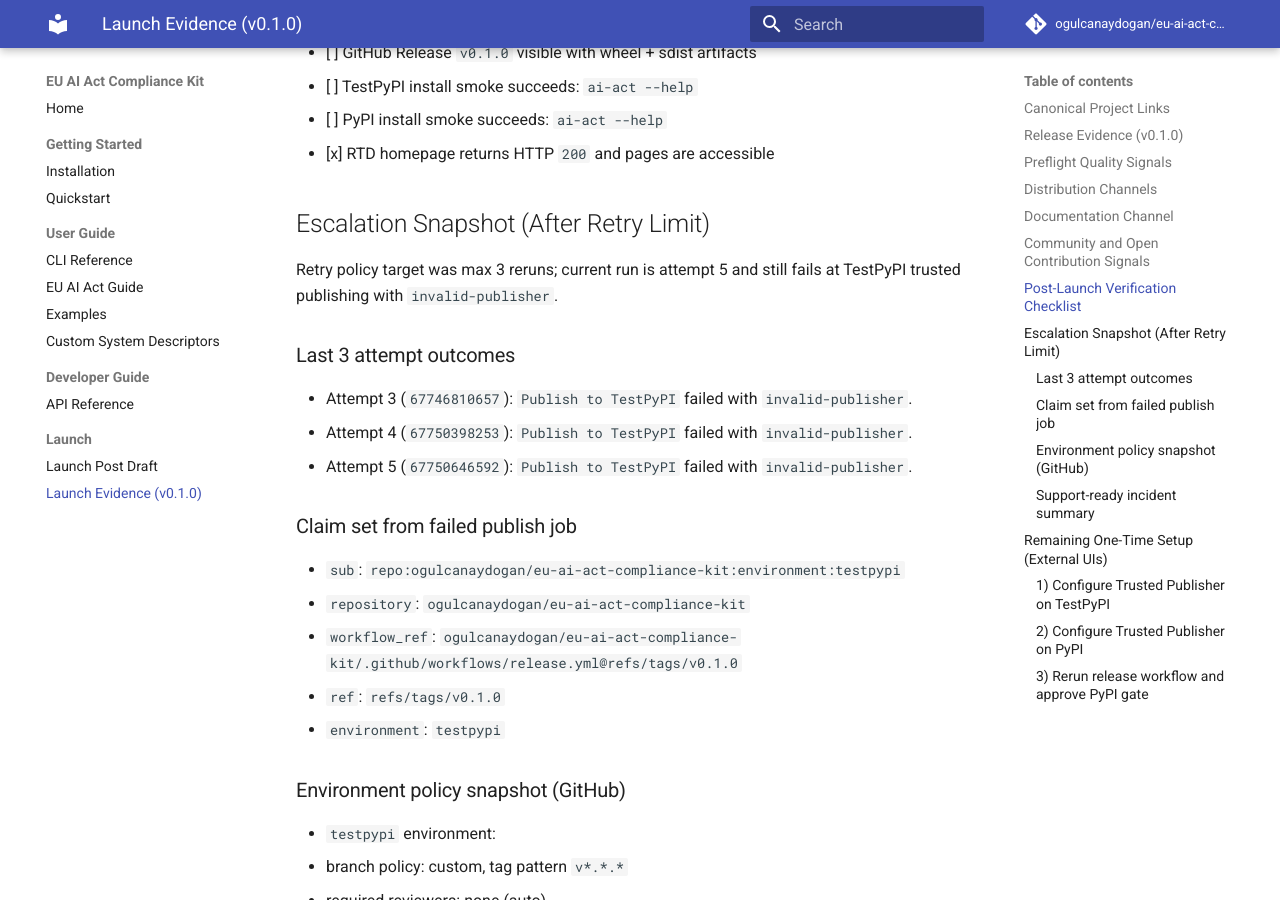
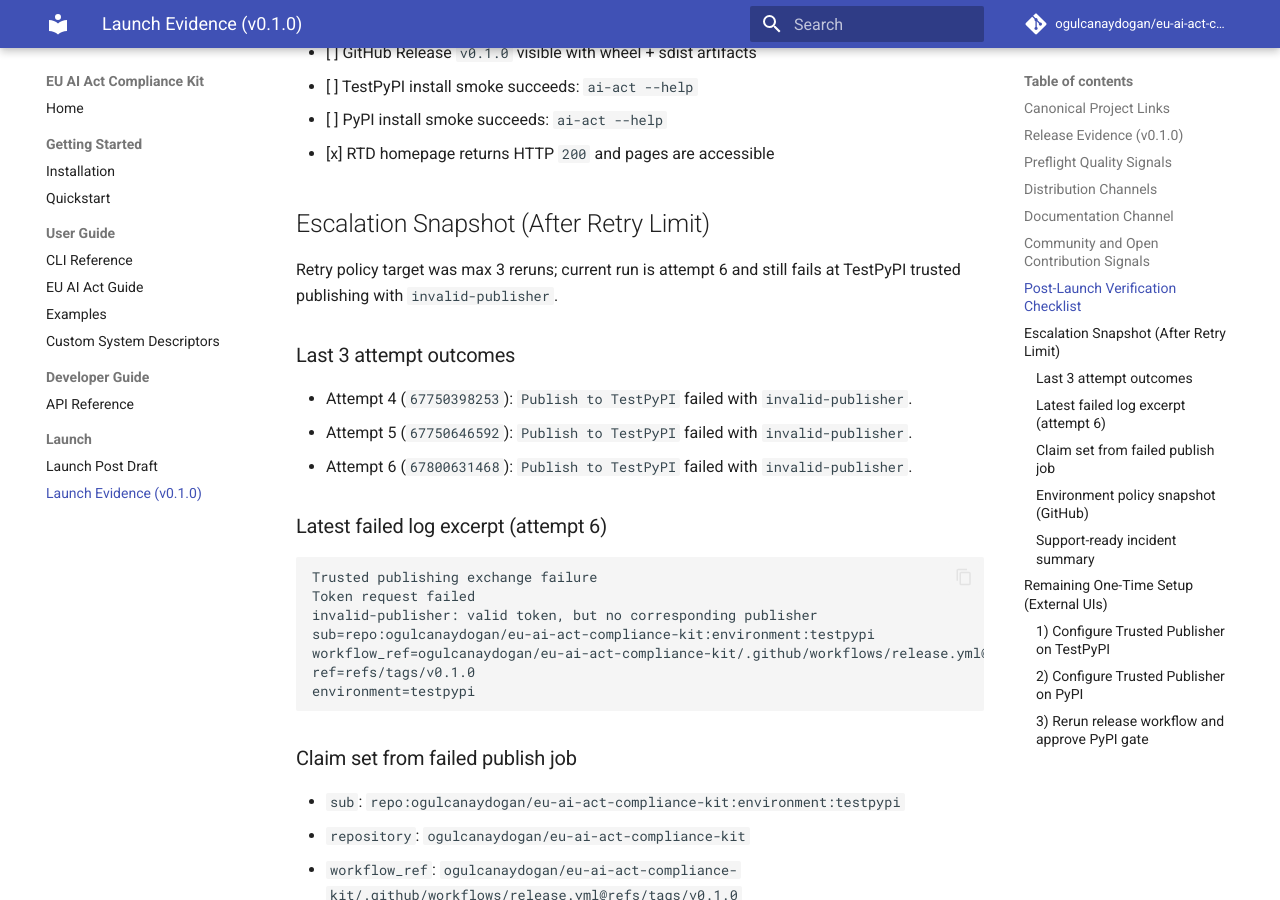
Before and after one commit to ogulcanaydogan/eu-ai-act-compliance-kit, an MkDocs documentation site: the page built from docs/launch_evidence_v0_1_0.md, in a window 1280 px wide and 900 px high, scrolled down 2194 px. Built offline with MkDocs 1.6.1 and Material for MkDocs 9.7.7, drawn with Linux system fonts in a browser that asks for light colours; comment, search, counter and statistics services are not loaded; some of the changed text lies outside the part shown.

Commit message:
docs: update v0.1.0 escalation pack after single rerun failure (#8)

````diff
--- a/docs/launch_evidence_v0_1_0.md
+++ b/docs/launch_evidence_v0_1_0.md
@@ -16,12 +16,12 @@
 - Tag: `v0.1.0`
 - Release workflow: <https://github.com/ogulcanaydogan/eu-ai-act-compliance-kit/actions/workflows/release.yml>
 - Latest run for `v0.1.0`: <https://github.com/ogulcanaydogan/eu-ai-act-compliance-kit/actions/runs/23296772746>
-- Run attempt (current): `5`
-- Latest failed publish job (`invalid-publisher`): <https://github.com/ogulcanaydogan/eu-ai-act-compliance-kit/actions/runs/23296772746/job/67750646592>
+- Run attempt (current): `6`
+- Latest failed publish job (`invalid-publisher`): <https://github.com/ogulcanaydogan/eu-ai-act-compliance-kit/actions/runs/23296772746/job/67800631468>
 - Last 3 failed TestPyPI publish jobs:
-  - Attempt 3: <https://github.com/ogulcanaydogan/eu-ai-act-compliance-kit/actions/runs/23296772746/job/67746810657>
   - Attempt 4: <https://github.com/ogulcanaydogan/eu-ai-act-compliance-kit/actions/runs/23296772746/job/67750398253>
   - Attempt 5: <https://github.com/ogulcanaydogan/eu-ai-act-compliance-kit/actions/runs/23296772746/job/67750646592>
+  - Attempt 6: <https://github.com/ogulcanaydogan/eu-ai-act-compliance-kit/actions/runs/23296772746/job/67800631468>
 
 ## Preflight Quality Signals
 
@@ -67,17 +67,29 @@
 
 ## Escalation Snapshot (After Retry Limit)
 
-Retry policy target was max 3 reruns; current run is attempt 5 and still fails
+Retry policy target was max 3 reruns; current run is attempt 6 and still fails
 at TestPyPI trusted publishing with `invalid-publisher`.
 
 ### Last 3 attempt outcomes
 
-- Attempt 3 (`67746810657`): `Publish to TestPyPI` failed with
-  `invalid-publisher`.
 - Attempt 4 (`67750398253`): `Publish to TestPyPI` failed with
   `invalid-publisher`.
 - Attempt 5 (`67750646592`): `Publish to TestPyPI` failed with
   `invalid-publisher`.
+- Attempt 6 (`67800631468`): `Publish to TestPyPI` failed with
+  `invalid-publisher`.
+
+### Latest failed log excerpt (attempt 6)
+
+```text
+Trusted publishing exchange failure
+Token request failed
+invalid-publisher: valid token, but no corresponding publisher
+sub=repo:ogulcanaydogan/eu-ai-act-compliance-kit:environment:testpypi
+workflow_ref=ogulcanaydogan/eu-ai-act-compliance-kit/.github/workflows/release.yml@refs/tags/v0.1.0
+ref=refs/tags/v0.1.0
+environment=testpypi
+```
 
 ### Claim set from failed publish job
 
````
